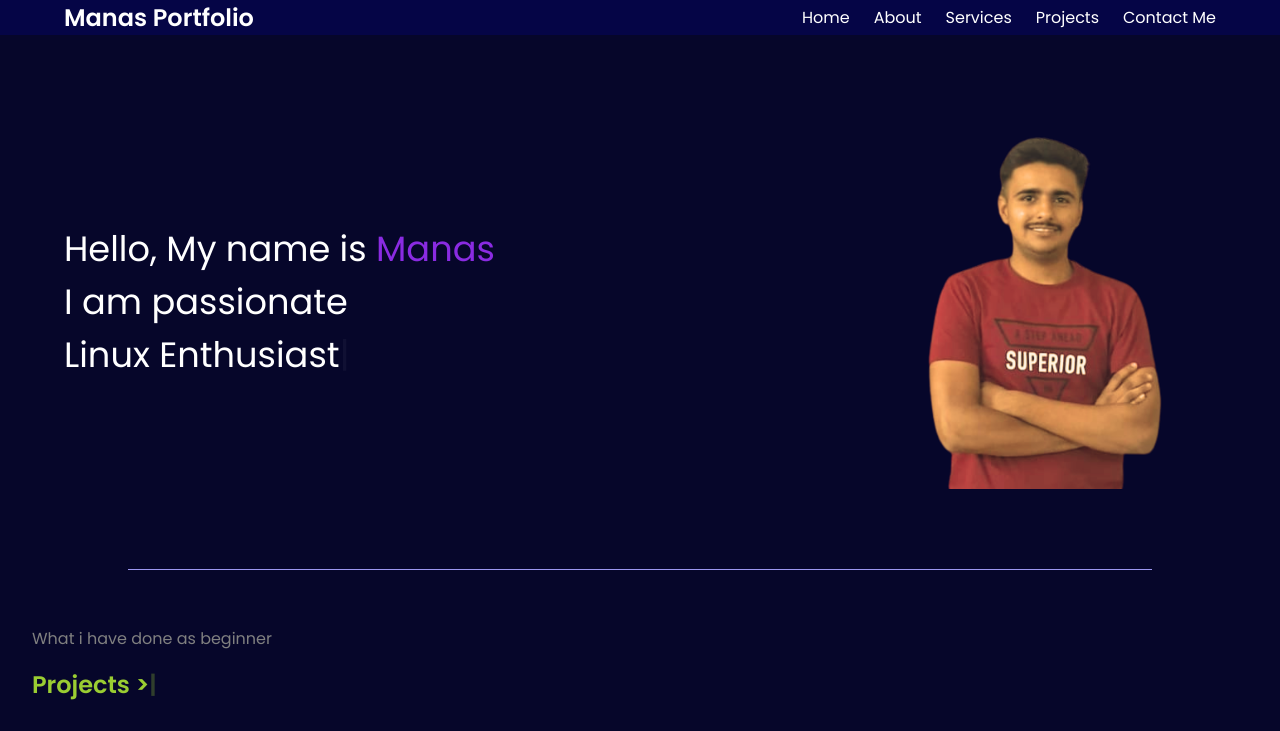
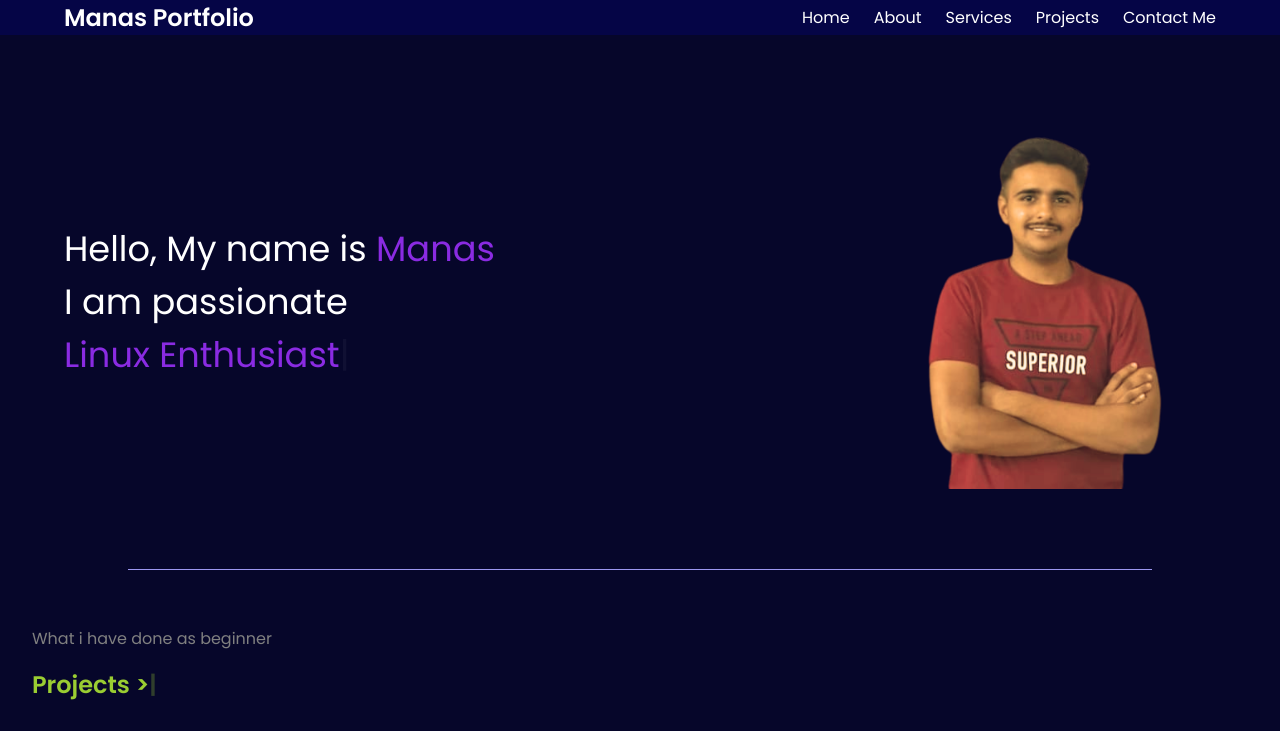
Before and after one commit to Manas023146/Portfolio1, a plain HTML site: page index.html in a window 1280 px wide. Shown: the top 731 px of the page. Drawn offline with nearby package versions, Linux system fonts and the light colour scheme.

Commit message:
Update style.css

```diff
--- a/style.css
+++ b/style.css
@@ -76,7 +76,7 @@ nav ul li a:hover {
   color: blueviolet;
 }
 
-.element{
+#element{
   color: blueviolet;
 }
 
```
